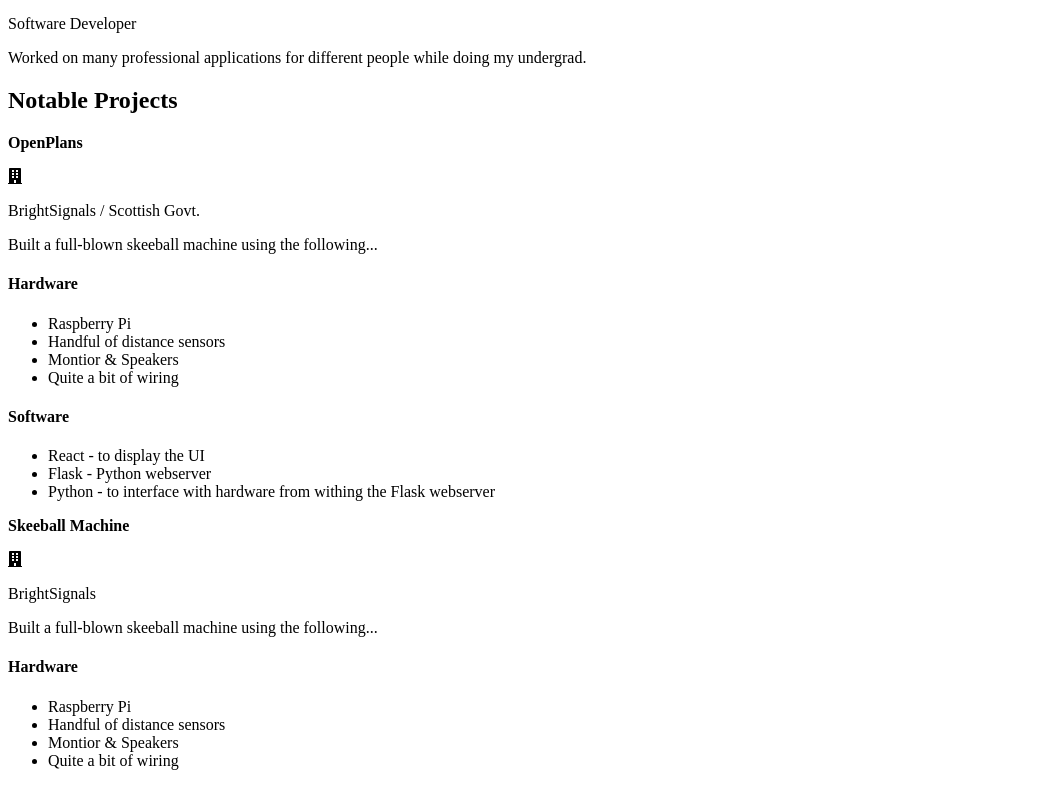
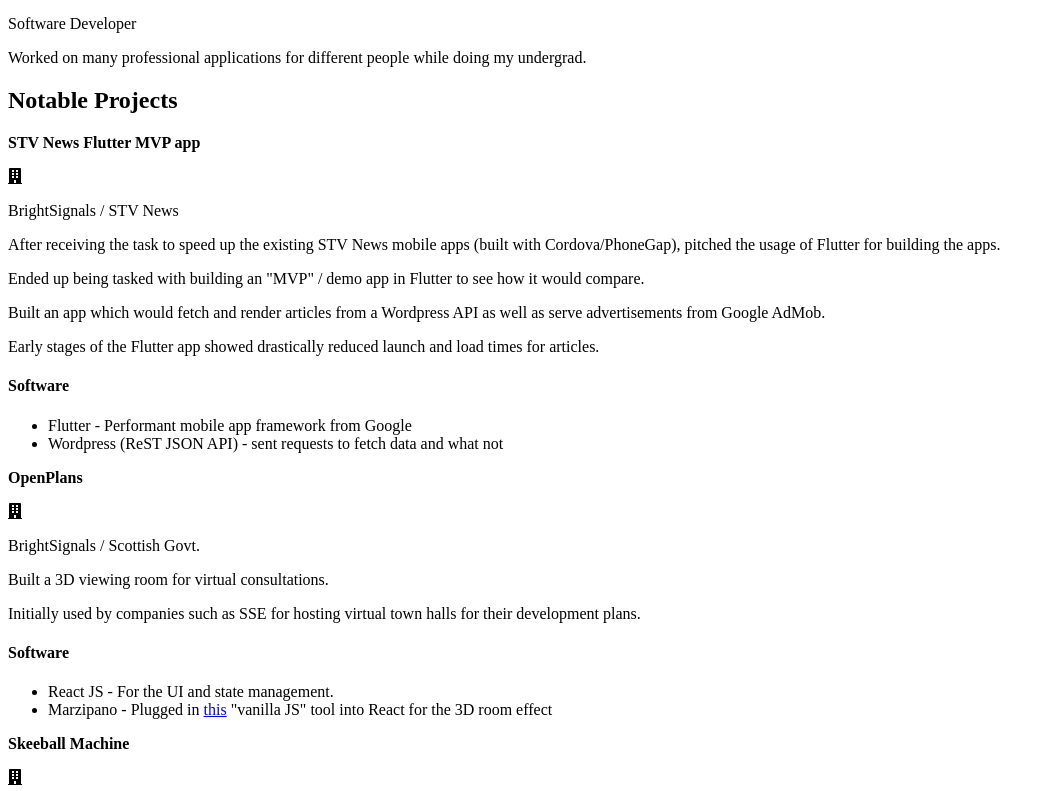
Before and after one commit to JacquesFernandes/portfolio-n10, a Next.js app: page /resume in a window 1280 px wide. Shown: the part 1620-2411 px from the top of the page, without its empty margins (0-1055 px from the left). Built offline with nearby package versions, Linux system fonts and the light colour scheme.

Commit message:
Update copy in resume

```diff
--- a/pages/resume/index.tsx
+++ b/pages/resume/index.tsx
@@ -129,32 +129,40 @@
             <H2>Notable Projects</H2>
 
             <Project
+              name="STV News Flutter MVP app"
+              projectSource="BrightSignals / STV News"
+            >
+              <p>After receiving the task to speed up the existing STV News mobile apps (built with Cordova/PhoneGap), pitched the usage of Flutter for building the apps.</p>
+              <p>Ended up being tasked with building an "MVP" / demo app in Flutter to see how it would compare.</p>
+              <p>Built an app which would fetch and render articles from a Wordpress API as well as serve advertisements from Google AdMob.</p>
+              <p>Early stages of the Flutter app showed drastically reduced launch and load times for articles.</p>
+              <ListContainer>
+                <H4>Software</H4>
+                <UL>
+                  <LI>Flutter - Performant mobile app framework from Google</LI>
+                  <LI>Wordpress (ReST JSON API) - sent requests to fetch data and what not</LI>
+                </UL>
+              </ListContainer>
+            </Project>
+
+            <Project
               name="OpenPlans"
               projectSource="BrightSignals / Scottish Govt."
             >
-              <p>Built a full-blown skeeball machine using the following...</p>
-              <ListContainer>
-                <H4>Hardware</H4>
-                <UL>
-                  <LI>Raspberry Pi</LI>
-                  <LI>Handful of distance sensors</LI>
-                  <LI>Montior & Speakers</LI>
-                  <LI>Quite a bit of wiring</LI>
-                </UL>
-              </ListContainer>
+              <p>Built a 3D viewing room for virtual consultations.</p>
+              <p>Initially used by companies such as SSE for hosting virtual town halls for their development plans.</p>
               <ListContainer>
                 <H4>Software</H4>
                 <UL>
-                  <LI>React - to display the UI</LI>
-                  <LI>Flask - Python webserver</LI>
-                  <LI>Python - to interface with hardware from withing the Flask webserver</LI>
+                  <LI>React JS - For the UI and state management.</LI>
+                  <LI>Marzipano - Plugged in <a href="https://www.marzipano.net/" rel="noreferrer" className="underline italic" >this</a> "vanilla JS" tool into React for the 3D room effect</LI>
                 </UL>
               </ListContainer>
             </Project>
 
             <Project
               name="Skeeball Machine"
-              projectSource="BrightSignals"
+              projectSource="BrightSignals/Meantime"
             >
               <p>Built a full-blown skeeball machine using the following...</p>
               <ListContainer>
```
